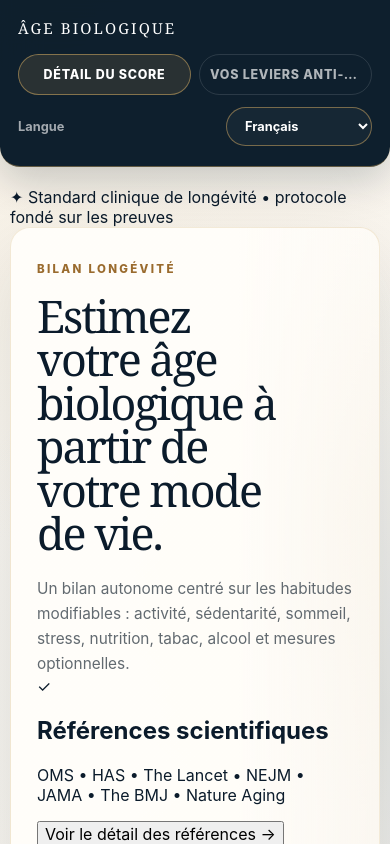
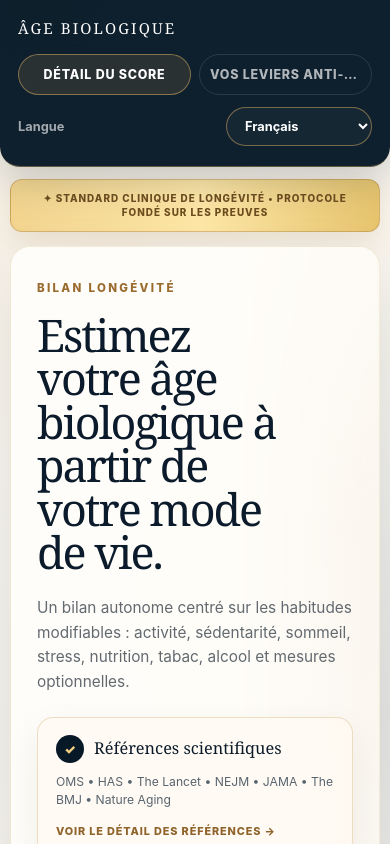
Before and after one commit to pharmaexport/BiologicalAge, a Next.js app: page / in a window 390 px wide. Shown: the top 844 px of the page. Built offline with nearby package versions, Linux system fonts and the light colour scheme.

Commit message:
style: add premium gold band and compact evidence treatment

```diff
--- a/app/globals.css
+++ b/app/globals.css
@@ -32,7 +32,7 @@ main { width: min(1440px, calc(100% - 40px)); margin: 0 auto; padding-bottom: 96
 .topbar {
   position: sticky; top: 0; z-index: 30;
   display: flex; justify-content: space-between; align-items: center; gap: 28px;
-  margin: 0 -20px 36px; padding: 18px 30px;
+  margin: 0 -20px 20px; padding: 18px 30px;
   color: white; background: rgba(7,24,39,.97);
   border-bottom: 1px solid rgba(201,163,95,.45);
   box-shadow: 0 14px 42px rgba(7,24,39,.2);
@@ -49,6 +49,21 @@ main { width: min(1440px, calc(100% - 40px)); margin: 0 auto; padding-bottom: 96
 .languagePicker select { border: 1px solid rgba(201,163,95,.55); border-radius: 999px; background: rgba(255,255,255,.035); color: white; padding: 10px 34px 10px 14px; }
 .languagePicker select option { color: var(--ink); }
 
+.clinicBand {
+  margin: 0 0 20px;
+  padding: 12px 18px;
+  border: 1px solid rgba(154,107,46,.34);
+  border-radius: 14px;
+  color: #6f4e20;
+  background: linear-gradient(90deg,#f3d58f 0%,#ffe8a8 52%,#e7c56e 100%);
+  box-shadow: 0 10px 28px rgba(154,107,46,.14);
+  font-size: .72rem;
+  font-weight: 850;
+  letter-spacing: .12em;
+  text-align: center;
+  text-transform: uppercase;
+}
+
 .hero { display: grid; grid-template-columns: minmax(0,1.08fr) minmax(360px,.92fr); gap: 28px; align-items: stretch; margin-bottom: 34px; }
 .hero > div,.resultCard,.formSection,.detailCard { border: 1px solid rgba(201,163,95,.22); background: var(--card); box-shadow: var(--shadow); }
 .hero > div { position: relative; overflow: hidden; min-height: 520px; display: grid; align-content: center; padding: clamp(48px,6vw,88px); border-radius: 28px; background: linear-gradient(90deg,rgba(255,253,249,.985) 0 62%,rgba(255,253,249,.76) 100%), radial-gradient(circle at 88% 38%,rgba(201,163,95,.18),transparent 19rem), linear-gradient(135deg,#fffdf9,#ece1d2); }
@@ -57,6 +72,14 @@ main { width: min(1440px, calc(100% - 40px)); margin: 0 auto; padding-bottom: 96
 .eyebrow { position: relative; z-index: 1; margin: 0 0 18px; color: #9a6b2e; font-size: .72rem; font-weight: 850; letter-spacing: .2em; text-transform: uppercase; }
 h1 { position: relative; z-index: 1; max-width: 11ch; margin: 0; font-family: Georgia,"Times New Roman",serif; font-size: clamp(3.15rem,5.5vw,6.2rem); line-height: .93; letter-spacing: -.052em; font-weight: 500; }
 .heroText { position: relative; z-index: 1; max-width: 600px; margin: 30px 0 0; color: #626a70; font-size: clamp(.98rem,1.25vw,1.12rem); line-height: 1.78; }
+.evidenceCard { position: relative; z-index: 1; margin-top: 28px; padding: 20px 22px; border: 1px solid rgba(201,163,95,.34); border-radius: 18px; background: rgba(255,250,242,.84); box-shadow: 0 14px 36px rgba(47,38,24,.07); }
+.evidenceCardHeader { display: grid; gap: 10px; }
+.evidenceCardHeader > div { display: flex; align-items: center; gap: 10px; }
+.evidenceBadge { display: grid; place-items: center; width: 28px; height: 28px; flex: 0 0 28px; border-radius: 50%; background: var(--navy); color: #f2cf83; font-size: .8rem; font-weight: 900; }
+.evidenceCard h2 { margin: 0; font-family: Georgia,"Times New Roman",serif; font-size: 1.15rem; line-height: 1.1; font-weight: 500; }
+.evidenceCard p { margin: 0; color: #59656f; font-size: .82rem; line-height: 1.55; }
+.evidenceToggle { margin-top: 14px; padding: 0; border: 0; background: transparent; color: #8f632a; font-size: .74rem; font-weight: 850; letter-spacing: .08em; text-transform: uppercase; }
+.evidenceDetails { margin-top: 14px !important; padding-top: 14px; border-top: 1px solid rgba(201,163,95,.24); }
 .actions { position: relative; z-index: 1; display: flex; flex-wrap: wrap; gap: 12px; margin-top: 34px; }
 .primary,.secondary { border-radius: 999px; padding: 14px 22px; font-size: .88rem; font-weight: 800; transition: transform .18s ease, box-shadow .18s ease, background .18s ease; }
 .primary { border: 1px solid var(--gold); background: var(--navy); color: white; box-shadow: 0 14px 30px rgba(7,24,39,.16); }
@@ -121,7 +144,7 @@ progress::-moz-progress-bar { background: linear-gradient(90deg,#9b743d,#d5b777)
 
 @media (max-width: 760px) {
   main { width: min(100% - 20px,1440px); padding-bottom: 48px; }
-  .topbar { position: relative; top: auto; margin: 0 -10px 20px; padding: 18px 18px 20px; flex-direction: column; align-items: stretch; gap: 16px; border-radius: 0 0 20px 20px; }
+  .topbar { position: relative; top: auto; margin: 0 -10px 12px; padding: 18px 18px 20px; flex-direction: column; align-items: stretch; gap: 16px; border-radius: 0 0 20px 20px; }
   .brand { font-size: .94rem; letter-spacing: .14em; }
   .topbarActions { width: 100%; flex-direction: column; align-items: stretch; gap: 12px; }
   .viewTabs { display: grid; grid-template-columns: 1fr 1fr; gap: 8px; width: 100%; }
@@ -131,6 +154,7 @@ progress::-moz-progress-bar { background: linear-gradient(90deg,#9b743d,#d5b777)
   .languagePicker { justify-content: space-between; }
   .languagePicker > span { display: inline; }
   .languagePicker select { min-width: 146px; }
+  .clinicBand { margin-bottom: 14px; padding: 11px 14px; border-radius: 12px; font-size: .62rem; line-height: 1.45; letter-spacing: .1em; }
   .hero { gap: 18px; }
   .hero > div,.resultCard { border-radius: 20px; }
   .hero > div { min-height: 0; padding: 34px 26px 38px; }
@@ -138,6 +162,10 @@ progress::-moz-progress-bar { background: linear-gradient(90deg,#9b743d,#d5b777)
   .hero > div::after { display: none; }
   h1 { max-width: 10.5ch; font-size: clamp(2.45rem,11.5vw,3.55rem); line-height: .97; letter-spacing: -.045em; }
   .heroText { margin-top: 22px; font-size: .96rem; line-height: 1.62; }
+  .evidenceCard { margin-top: 22px; padding: 17px 18px; border-radius: 16px; }
+  .evidenceCard h2 { font-size: 1.02rem; }
+  .evidenceCard p { font-size: .76rem; line-height: 1.5; }
+  .evidenceToggle { font-size: .68rem; line-height: 1.4; text-align: left; }
   .actions { margin-top: 24px; }
   .actions .primary,.actions .secondary { flex: 1 1 140px; }
   .resultCard { padding: 28px 24px; }
```
